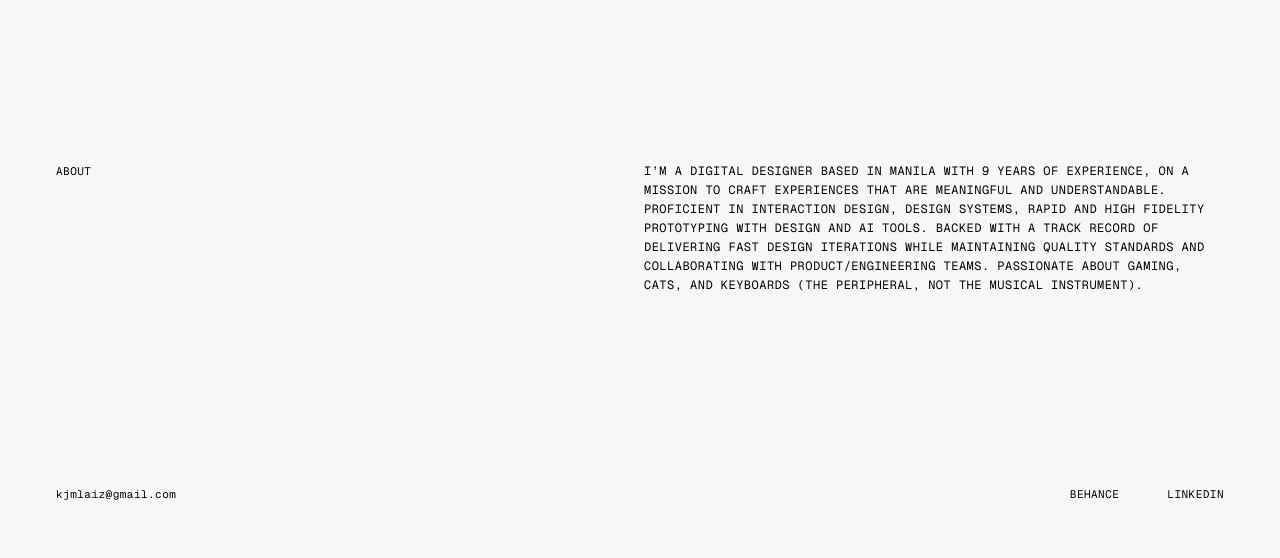
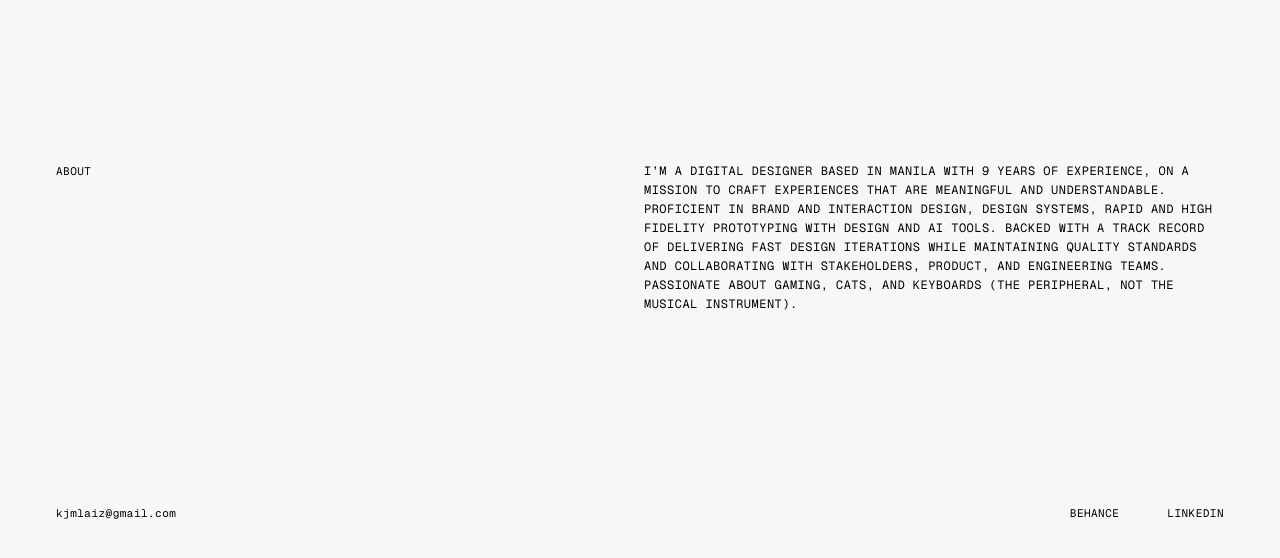
Before and after one commit to laika-Q/designfolio.2026, a plain HTML site: page index.html in a window 1280 px wide. Shown: the part 5303-5861 px from the top of the page. Drawn offline with nearby package versions, Linux system fonts and the light colour scheme.

Commit message:
Update About copy with brand design and stakeholder collaboration
Co-Authored-By: Claude Opus 5.5 <noreply@anthropic.com>

```diff
--- a/index.html
+++ b/index.html
@@ -136,7 +136,7 @@
 
     <section id="about" class="about">
       <div class="about__title mono">About</div>
-      <p class="about__body mono">I&rsquo;m a digital designer based in Manila with 9 years of experience, on a mission to craft experiences that are meaningful and understandable. Proficient in interaction design, design systems, rapid and high fidelity prototyping with design and AI tools. Backed with a track record of delivering fast design iterations while maintaining quality standards and collaborating with product/engineering teams. Passionate about gaming, cats, and keyboards (the peripheral, not the musical instrument).</p>
+      <p class="about__body mono">I&rsquo;m a digital designer based in Manila with 9 years of experience, on a mission to craft experiences that are meaningful and understandable. Proficient in brand and interaction design, design systems, rapid and high fidelity prototyping with design and AI tools. Backed with a track record of delivering fast design iterations while maintaining quality standards and collaborating with stakeholders, product, and engineering teams. Passionate about gaming, cats, and keyboards (the peripheral, not the musical instrument).</p>
     </section>
   </main>
 
```
